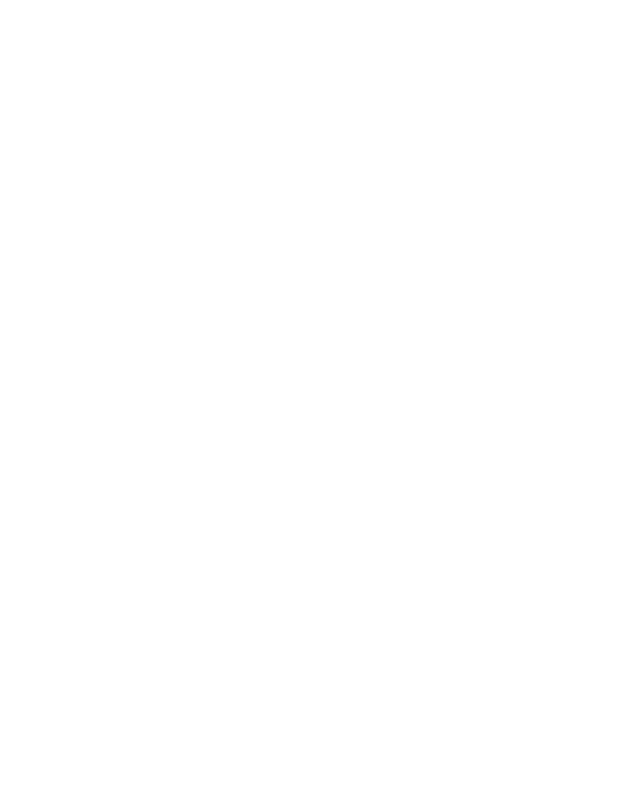
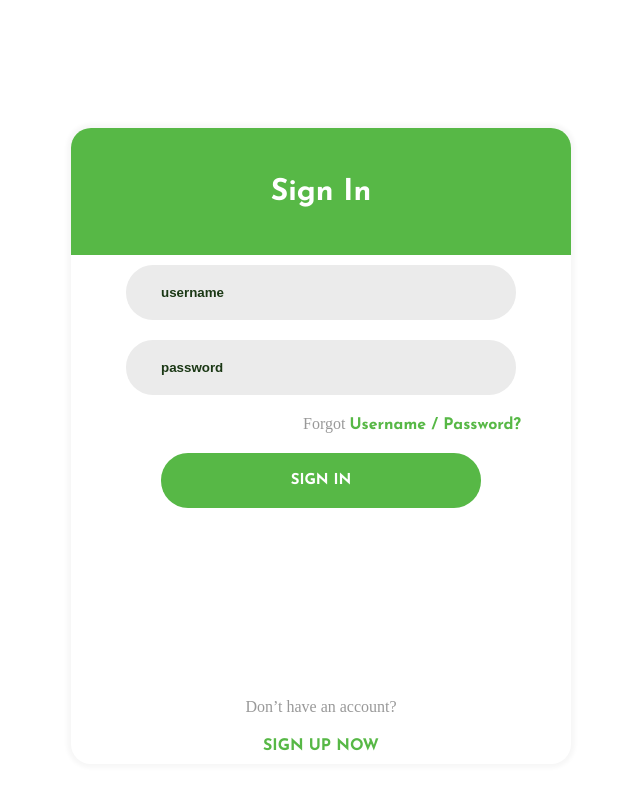
Before and after one commit to duoctvd/duoctv-css, a plain HTML site: page login_ver1/index.html in a window 1280 px wide. Shown: the whole page, without its empty margins (319-959 px from the left). Drawn offline with Linux system fonts and the light colour scheme.

Commit message:
pogin version 1

```diff
--- a/login_ver1/index.html
+++ b/login_ver1/index.html
@@ -3,8 +3,43 @@
 <html>
 <head>
 	<title>This login ver1</title>
+	<link rel="stylesheet" type="text/css" href=style.css>
 </head>
 <body>
+	<div class="main">
+		<div class="container">
+			<form>
+				<div class="_heading"><span>Sign In</span></div>
+				<div class="item">
+					<input type="text" name="" placeholder="username">
+				</div>
+				<div class="item">
+					<input type="text" name="" placeholder="password">
+				</div>
+				<div class="item _text-right">
+					<span class="_gray-color">Forgot <a class="_green-color" href="#">Username / Password? </a></span>
+				</div>
+				<div class="item">
+					<button>SIGN IN</button>
+				</div>
 
+				<div class="sign-up-area">
+					<div class="item _gray-color">
+						<span>Don’t have an account?</span>
+					</div>
+					<div class="item">
+						<a href="#" class="_green-color">SIGN UP NOW</a>
+					</div>
+				</div>
+
+			</form>
+
+		</div>
+	</div>
 </body>
 </html>
+
+<style type="text/css">
+
+
+</style>
--- a/login_ver1/style.css
+++ b/login_ver1/style.css
@@ -0,0 +1,105 @@
+.main{
+		width: 100%;
+		padding-top: 120px;
+
+	}
+
+.container {
+	/*border: 1px solid red;*/
+	/*width: 30%;*/
+	width: 500px;
+	text-align: center;
+	margin: auto;
+	border-radius: 20px;
+	overflow: hidden;
+	box-shadow: 0 0 4px 4px #f7f7f7;
+}
+
+form {
+	width: 100%;
+}
+
+.container .item {
+	padding: 10px;
+	width: 80%;
+	margin: auto;
+}
+
+
+.container ._heading {
+	background-color: #57b846;
+	line-height: 125px;
+	text-align: center;
+}
+
+.container ._heading span, button {
+	vertical-align: middle;
+    color: #fff;
+    font-size: 30px;
+    font-family: "JosefinSans-Bold";
+}
+
+@font-face {
+	font-family: "JosefinSans-Bold";
+	src: url("fonts/JosefinSans-Bold.ttf");
+}
+
+div input, button {
+	height: 55px;
+	border-radius: 27px;
+	background-color: #ebebeb;
+	border: none;
+	padding: 0 35px;
+	width: 80%;
+	transition: 0.5s;
+
+}
+
+button {
+	background-color: #57b846;
+	font-size: 15px;
+	transition: 0.5s;
+}
+
+button:hover {
+	background: #1b3815;
+	cursor: pointer;
+}
+
+
+::placeholder {
+  color: #1b3815;
+  font-weight: bolder;
+}
+
+._text-right {
+	text-align: right;
+	width: 80%;
+
+}
+
+.sign-up-area {
+	padding-top: 170px;
+}
+
+._gray-color {
+	color: #999;
+}
+
+._green-color {
+	color: #57b846;
+	font-weight: bolder;
+	font-family: "JosefinSans-Bold";
+}
+
+input:focus {
+	border: none;
+	width: 84%;
+	outline: none;
+}
+
+
+
+a {
+	text-decoration: none;
+}
```
Also changed, not shown: login_ver1/fonts/JosefinSans-Bold.ttf (added).
